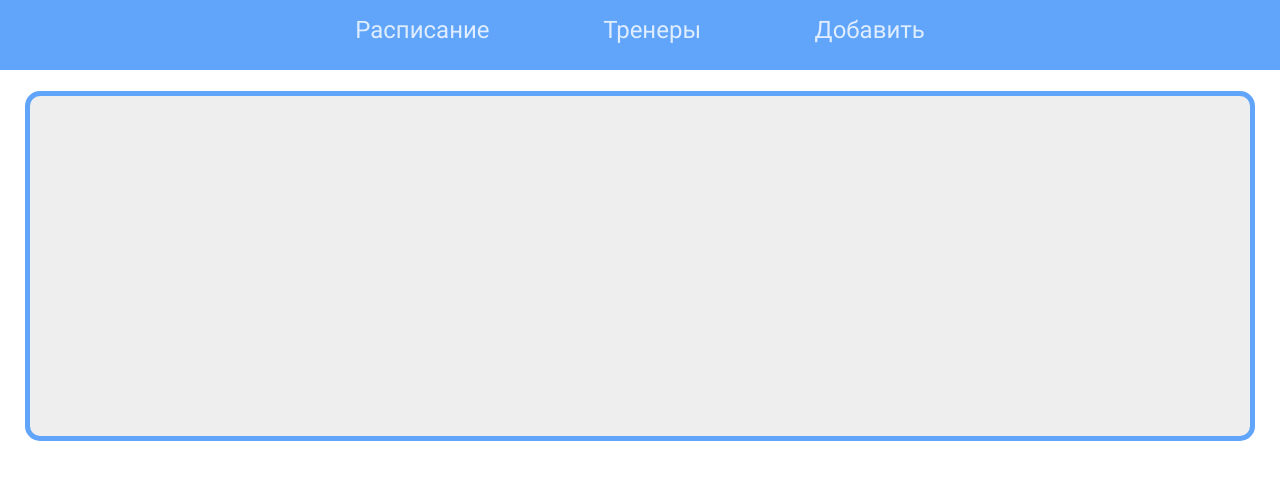
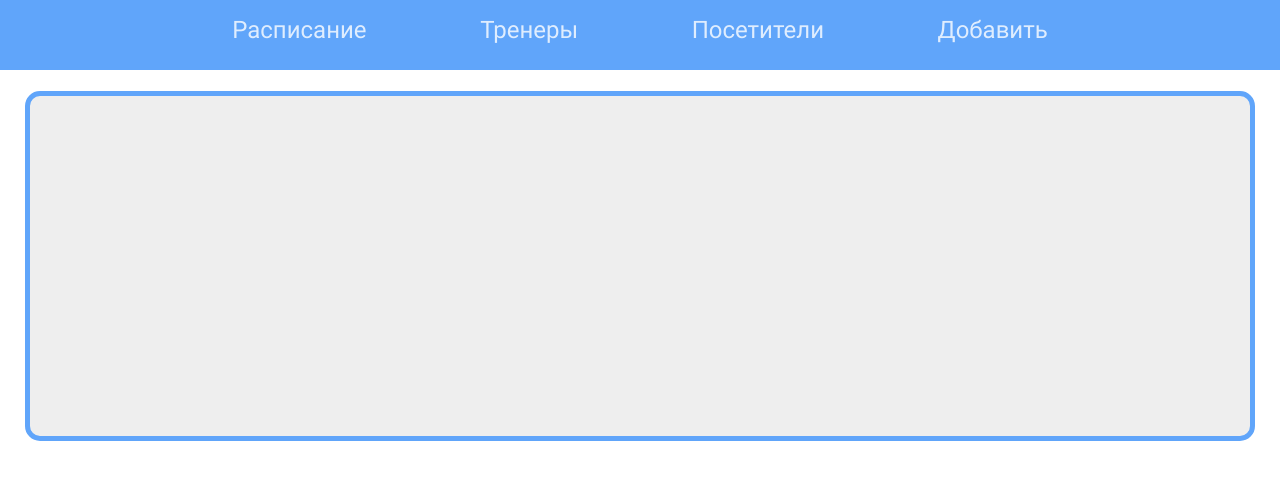
Before and after one commit to incandesc3nce/gym-schedule, a website: page frontend/src/index.html in a window 1280 px wide. Drawn offline with Linux system fonts and the light colour scheme.

Commit message:
feat: add members option in nav

```diff
--- a/frontend/src/index.html
+++ b/frontend/src/index.html
@@ -12,6 +12,7 @@
     <nav>
       <button id="schedule" class="btn-inactive">Расписание</button>
       <button id="trainers" class="btn-inactive">Тренеры</button>
+      <button id="members" class="btn-inactive">Посетители</button>
       <button id="add" class="btn-inactive">Добавить</button>
     </nav>
   </header>
```
